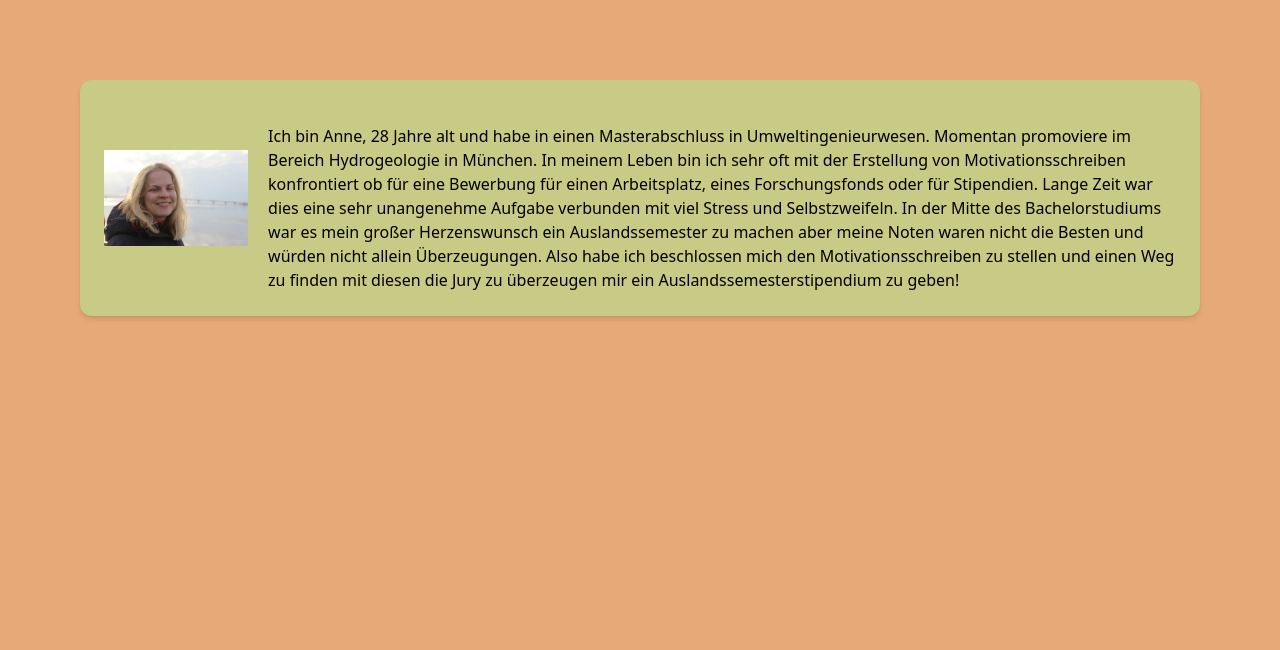
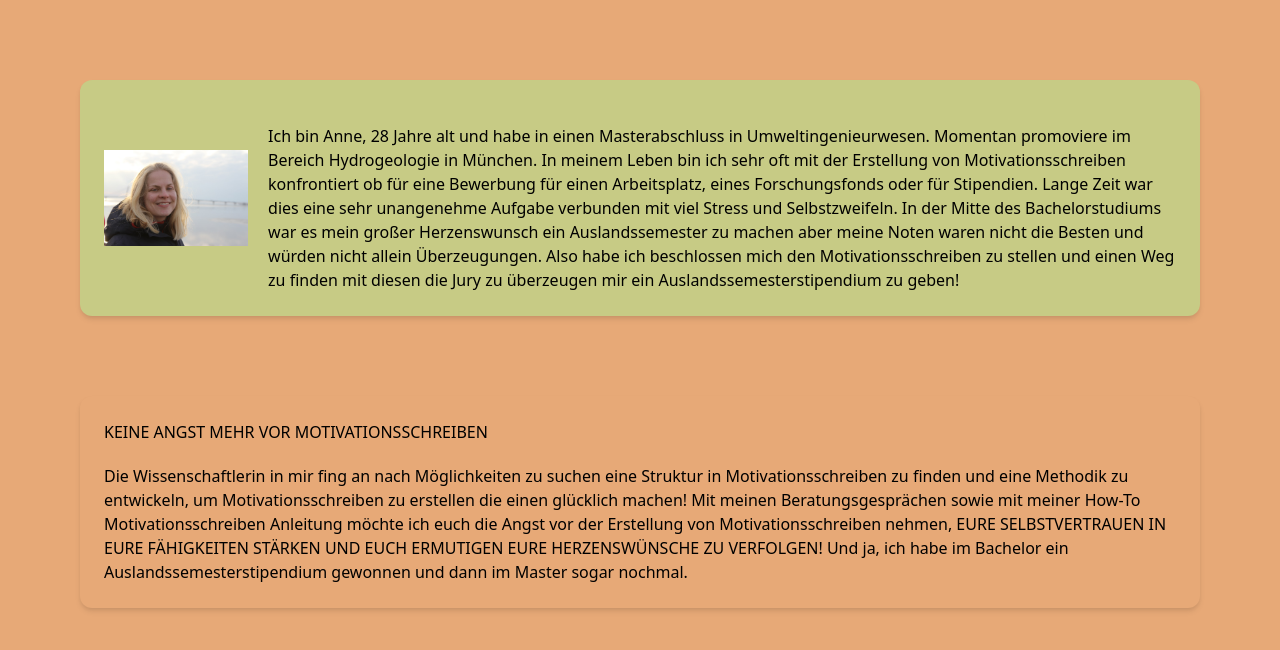
Before and after one commit to n0rthk1n9/motivation-letter-mentoring, a React (Create React App) app: page / in a window 1280 px wide. Shown: the top 650 px of the page. Built offline with nearby package versions, Linux system fonts and the light colour scheme.

Commit message:
add and use motivation component

```diff
--- a/src/App.tsx
+++ b/src/App.tsx
@@ -1,10 +1,12 @@
 import React from 'react'
 import { Introduction } from './components/Introduction'
+import { Motivation } from './components/Motivation'
 
 function App() {
   return (
     <div>
       <Introduction />
+      <Motivation />
     </div>
   )
 }
--- /dev/null
+++ b/src/components/Motivation/Motivation.tsx
@@ -0,0 +1,20 @@
+import * as React from 'react'
+
+export function Motivation(): JSX.Element {
+  return (
+    <div className="p-2 md:p-6 max-w mx-2 md:mx-20 my-2 md:my-20 rounded-xl shadow-md items-center bg-fawn space-y-2 md:space-y-5">
+      <h1>KEINE ANGST MEHR VOR MOTIVATIONSSCHREIBEN</h1>
+      <p>
+        Die Wissenschaftlerin in mir fing an nach Möglichkeiten zu suchen eine
+        Struktur in Motivationsschreiben zu finden und eine Methodik zu
+        entwickeln, um Motivationsschreiben zu erstellen die einen glücklich
+        machen! Mit meinen Beratungsgesprächen sowie mit meiner How-To
+        Motivationsschreiben Anleitung möchte ich euch die Angst vor der
+        Erstellung von Motivationsschreiben nehmen, EURE SELBSTVERTRAUEN IN EURE
+        FÄHIGKEITEN STÄRKEN UND EUCH ERMUTIGEN EURE HERZENSWÜNSCHE ZU VERFOLGEN!
+        Und ja, ich habe im Bachelor ein Auslandssemesterstipendium gewonnen und
+        dann im Master sogar nochmal.
+      </p>
+    </div>
+  )
+}
--- /dev/null
+++ b/src/components/Motivation/index.ts
@@ -0,0 +1 @@
+export * from './Motivation'
```
